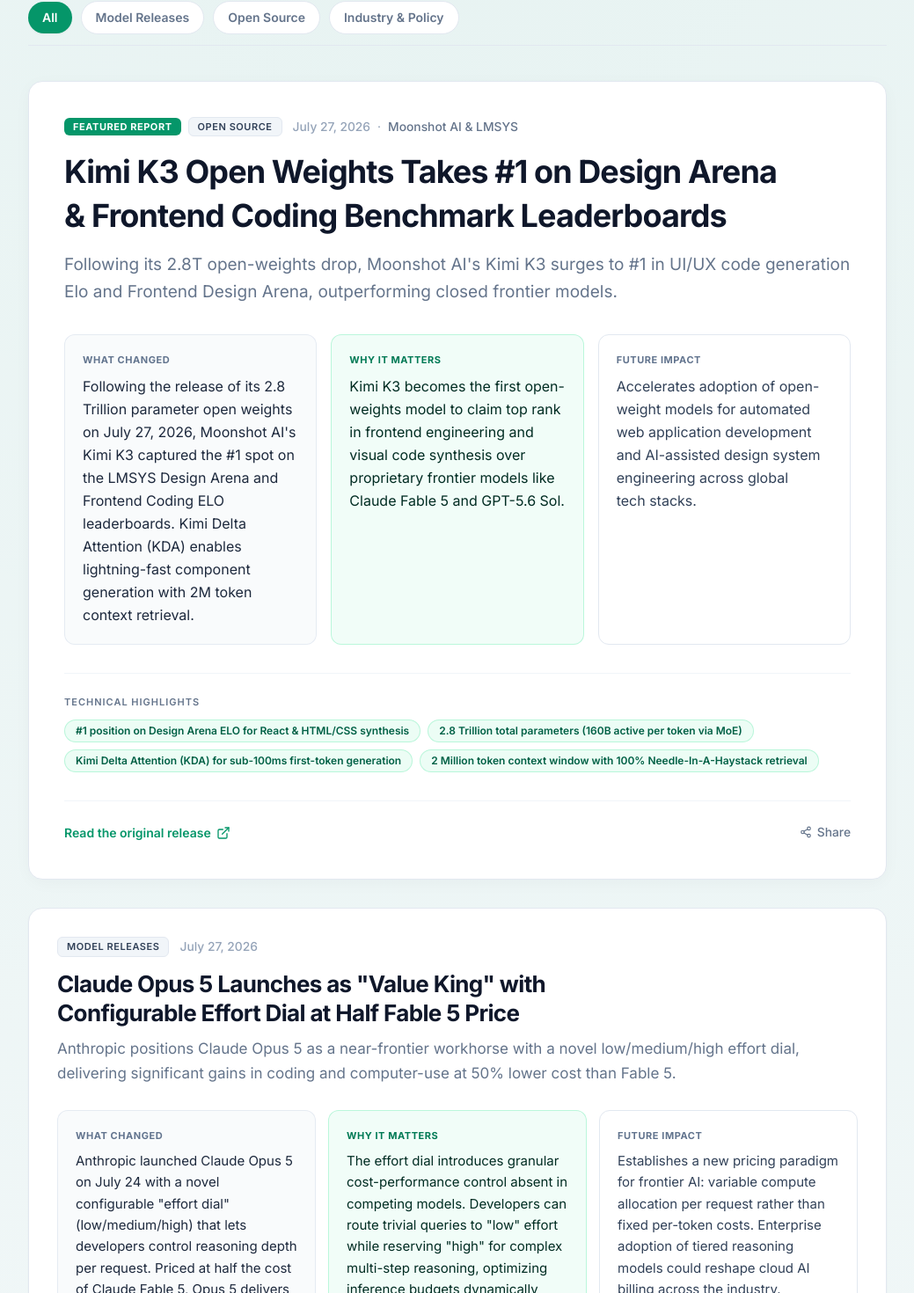
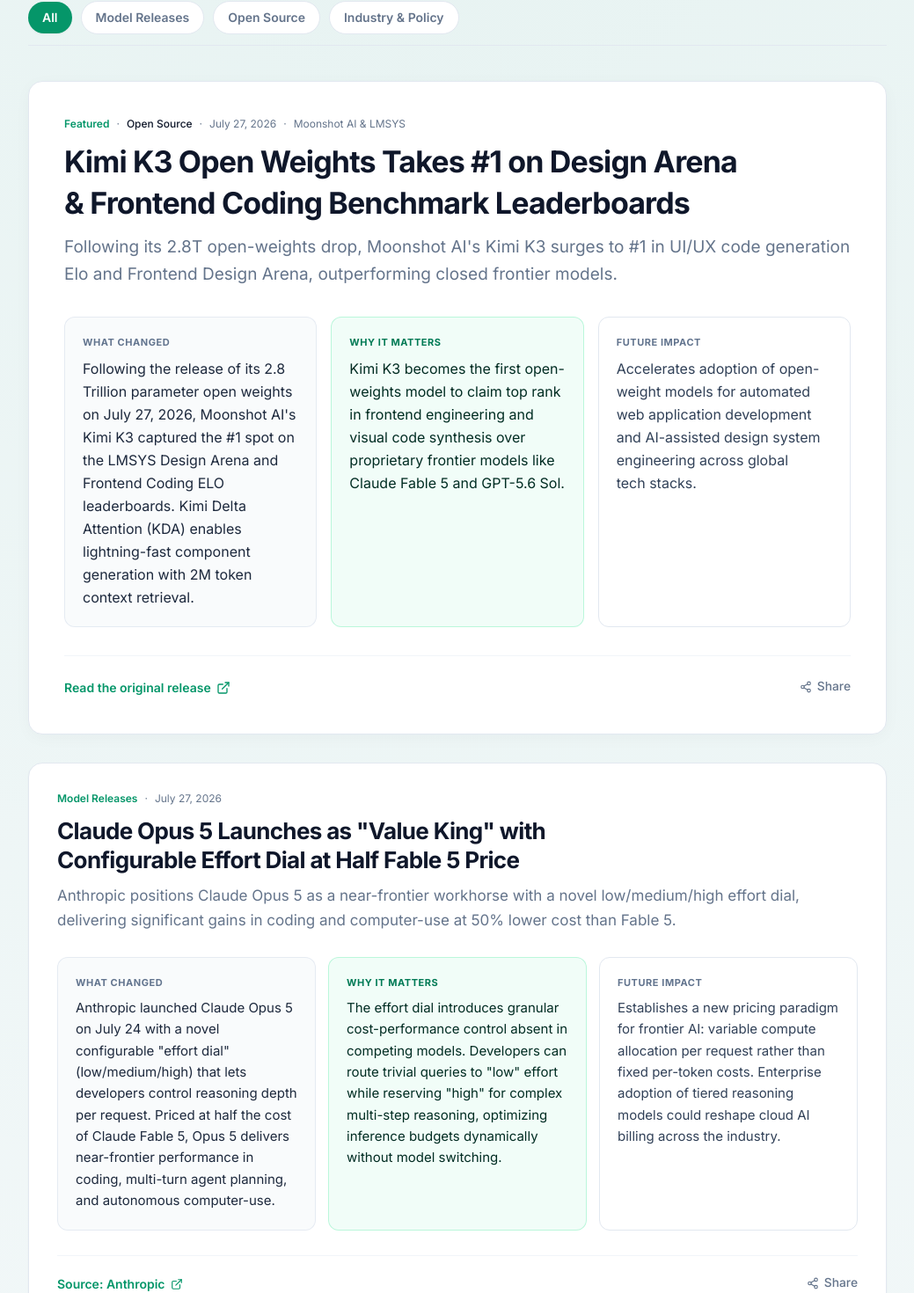
Before and after one commit to moseslmathew/token-flight, a Next.js app: page / in a window 1280 px wide. Shown: the part 288-1758 px from the top of the page at 88% size, without its empty margins (120-1159 px from the left). Built offline with nearby package versions, Linux system fonts and the light colour scheme.

Commit message:
fix: simplify metadata headers and remove Technical Highlights section for cleaner design

```diff
--- a/app/page.tsx
+++ b/app/page.tsx
@@ -309,20 +309,18 @@
             id={featuredNews.slug}
             className="scroll-mt-28 mt-10 rounded-2xl bg-surface border border-rule p-6 sm:p-10 shadow-[0_4px_20px_-2px_rgba(15,23,42,0.04)] hover:shadow-[0_12px_30px_-4px_rgba(15,23,42,0.08)] transition-all duration-300"
           >
-            <div className="space-y-4">
-              <div className="flex flex-wrap items-center gap-2">
-                <span className="rounded-md bg-accent text-white px-2.5 py-0.5 text-[0.6875rem] font-bold uppercase tracking-wider">
-                  Featured Report
-                </span>
-                <span className="rounded-md bg-slate-100 text-slate-700 border border-slate-200 px-2.5 py-0.5 text-[0.6875rem] font-semibold uppercase tracking-wider">
-                  {featuredNews.category}
-                </span>
-                <span className="text-meta text-ink-faint ml-1 font-medium">{featuredNews.publishedAt}</span>
-                <span className="text-meta text-ink-faint">·</span>
-                <span className="text-meta text-ink-muted font-medium">{featuredNews.source}</span>
+            <div className="space-y-3">
+              <div className="flex flex-wrap items-center gap-x-2 text-xs text-ink-muted">
+                <span className="font-semibold text-accent">Featured</span>
+                <span>·</span>
+                <span className="font-medium text-ink-strong">{featuredNews.category}</span>
+                <span>·</span>
+                <span>{featuredNews.publishedAt}</span>
+                <span>·</span>
+                <span>{featuredNews.source}</span>
               </div>
 
-              <h2 className="text-[1.875rem] sm:text-[2.25rem] font-bold tracking-tight text-ink-strong leading-snug">
+              <h2 className="text-[1.75rem] sm:text-[2.125rem] font-bold tracking-tight text-ink-strong leading-snug">
                 {featuredNews.title}
               </h2>
 
@@ -333,21 +331,7 @@
               <Analysis item={featuredNews} />
             </div>
 
-            {featuredNews.content.technicalHighlights && (
-              <div className="mt-8 border-t border-rule-soft pt-6">
-                <span className="eyebrow block text-ink-muted mb-3 font-semibold">Technical Highlights</span>
-                <div className="flex flex-wrap gap-2">
-                  {featuredNews.content.technicalHighlights.map((highlight, idx) => (
-                    <span
-                      key={idx}
-                      className="rounded-full bg-emerald-50 text-emerald-800 border border-emerald-200/70 px-3 py-1 text-xs font-semibold"
-                    >
-                      {highlight}
-                    </span>
-                  ))}
-                </div>
-              </div>
-            )}
+
 
             <div className="mt-8 flex flex-wrap items-center justify-between gap-4 border-t border-rule-soft pt-6">
               <a
@@ -376,14 +360,13 @@
               id={item.slug}
               className="scroll-mt-28 rounded-2xl bg-surface border border-rule p-6 sm:p-8 shadow-xs hover:shadow-md hover:border-slate-300 hover:-translate-y-0.5 transition-all duration-200"
             >
-              <div className="flex flex-wrap items-center gap-2">
-                <span className="rounded-md bg-slate-100 text-slate-700 border border-slate-200 px-2.5 py-0.5 text-[0.6875rem] font-semibold uppercase tracking-wider">
-                  {item.category}
-                </span>
-                <span className="text-meta text-ink-faint ml-1 font-medium">{item.publishedAt}</span>
+              <div className="flex flex-wrap items-center gap-x-2 text-xs text-ink-muted">
+                <span className="font-semibold text-accent">{item.category}</span>
+                <span>·</span>
+                <span>{item.publishedAt}</span>
               </div>
 
-              <h2 className="mt-3.5 text-h2 font-bold tracking-tight text-ink-strong">
+              <h2 className="mt-3 text-h2 font-bold tracking-tight text-ink-strong">
                 {item.title}
               </h2>
 
@@ -395,18 +378,7 @@
                 <Analysis item={item} dense />
               </div>
 
-              {item.content.technicalHighlights && (
-                <div className="mt-6 flex flex-wrap gap-2">
-                  {item.content.technicalHighlights.map((highlight, hIdx) => (
-                    <span
-                      key={hIdx}
-                      className="rounded-full bg-slate-100/80 text-slate-700 border border-slate-200 px-3 py-1 text-xs font-medium"
-                    >
-                      {highlight}
-                    </span>
-                  ))}
-                </div>
-              )}
+
 
               <div className="mt-7 flex flex-wrap items-center justify-between gap-4 border-t border-rule-soft pt-5">
                 <a
--- a/components/ArticleCard.tsx
+++ b/components/ArticleCard.tsx
@@ -14,11 +14,9 @@
     return (
       <article className="paper-card group p-6 rounded-2xl bg-surface border border-rule shadow-xs hover:shadow-md hover:border-slate-300 hover:-translate-y-0.5 transition-all duration-200">
         <Link href={`/blog/${article.slug}`} className="block space-y-3">
-          <div className="flex items-center justify-between">
-            <span className="rounded-md bg-emerald-50 text-emerald-800 border border-emerald-200/60 px-2 py-0.5 text-[0.6875rem] font-bold uppercase tracking-wider">
-              {article.category}
-            </span>
-            <span className="text-xs text-slate-400 font-medium">{article.publishedAt}</span>
+          <div className="flex items-center justify-between text-xs text-ink-muted">
+            <span className="font-semibold text-accent">{article.category}</span>
+            <span>{article.publishedAt}</span>
           </div>
 
           <h3 className="text-h3 font-bold text-ink-strong transition-colors duration-200 group-hover:text-accent">
@@ -43,16 +41,13 @@
         className="block space-y-4"
       >
         {/* Meta Header */}
-        <div className="flex flex-wrap items-center justify-between gap-2">
-          <div className="flex items-center gap-2">
-            <span className="rounded-md bg-emerald-50 text-emerald-800 border border-emerald-200/60 px-2.5 py-0.5 text-[0.6875rem] font-bold uppercase tracking-wider">
-              {article.category}
-            </span>
-            <span className="rounded-md bg-slate-100 text-slate-700 border border-slate-200 px-2.5 py-0.5 text-[0.6875rem] font-semibold uppercase tracking-wider">
-              {article.difficulty}
-            </span>
+        <div className="flex items-center justify-between text-xs text-ink-muted">
+          <div className="flex items-center gap-1.5 font-medium">
+            <span className="font-semibold text-accent">{article.category}</span>
+            <span>·</span>
+            <span>{article.difficulty}</span>
           </div>
-          <span className="text-xs text-slate-400 font-medium">{article.publishedAt}</span>
+          <span>{article.publishedAt}</span>
         </div>
 
         {/* Body */}
```
